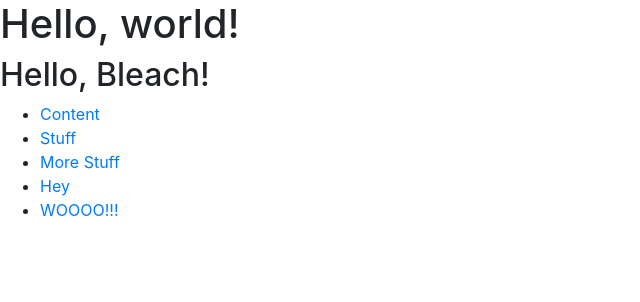
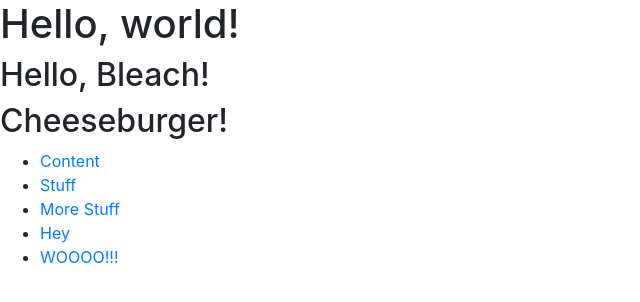
Before and after one commit to jdg2384/Q2warmup, a website: page index.html in a window 1280 px wide. Shown: the whole page, without its empty margins (0-640 px from the left). Drawn offline with nearby package versions, Linux system fonts and the light colour scheme.

Commit message:
added stuff

```diff
--- a/index.html
+++ b/index.html
@@ -20,6 +20,7 @@
   <body>
     <h1>Hello, world!</h1>
     <h2>Hello, Bleach!</h2>
+    <h2>Cheeseburger!</h2>
     <!-- jQuery (necessary for Bootstrap's JavaScript plugins) -->
     <script src="https://ajax.googleapis.com/ajax/libs/jquery/1.12.4/jquery.min.js"></script>
     <!-- Include all compiled plugins (below), or include individual files as needed -->
```
